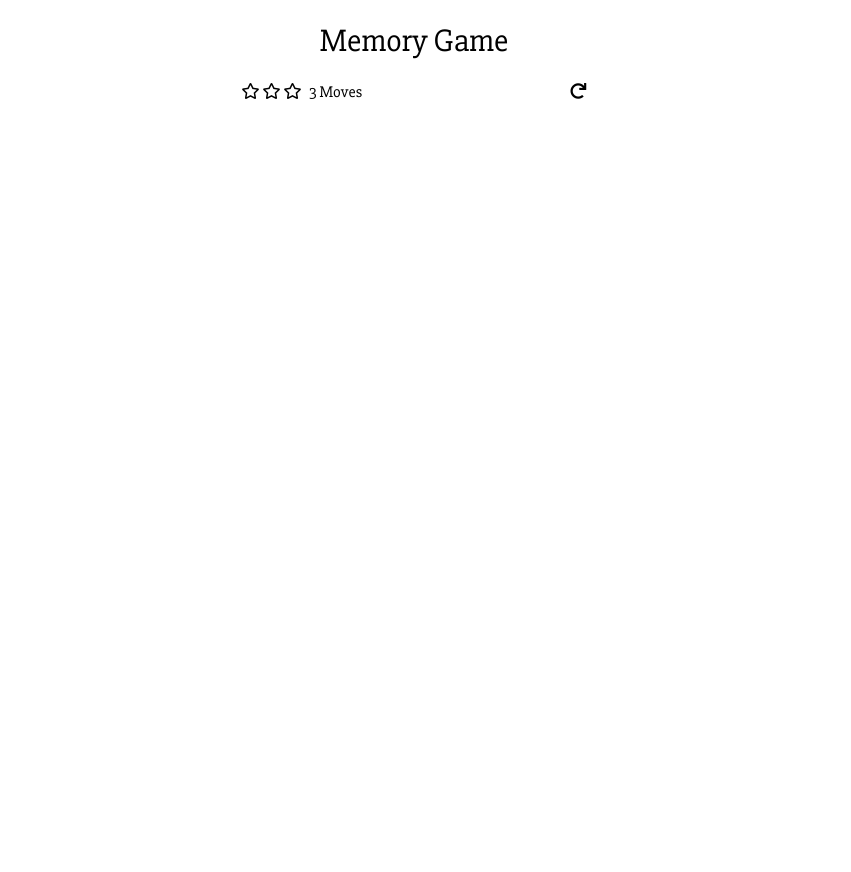
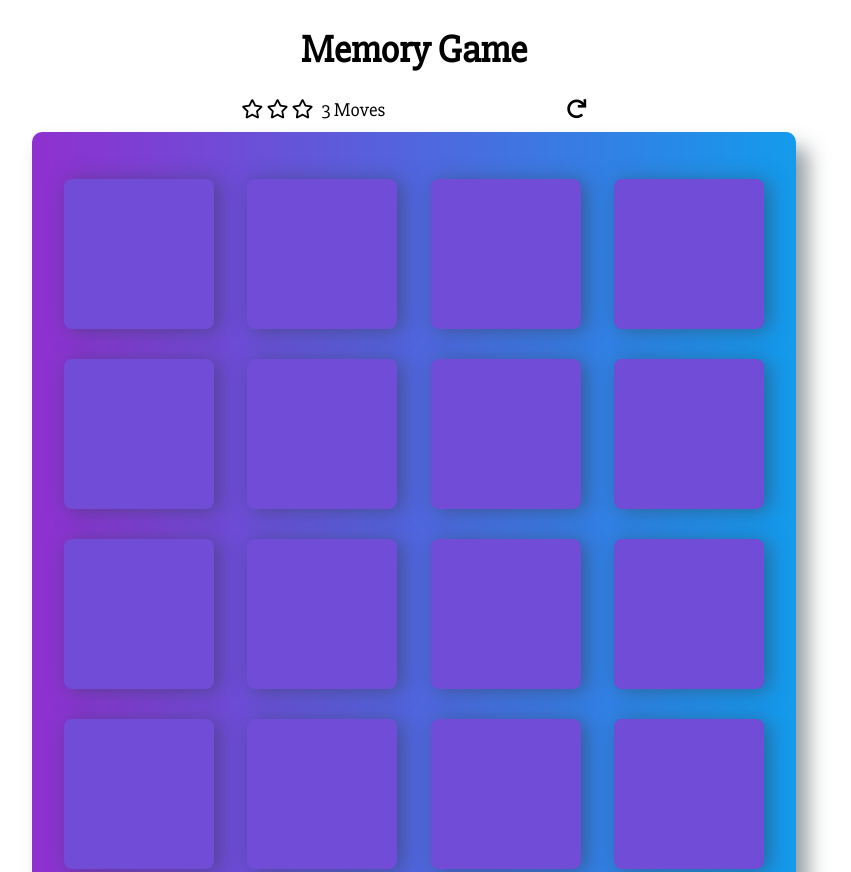
Before and after one commit to MayurChandpara/memory-game, a plain HTML site: page index.html in a window 1280 px wide. Shown: the top 872 px of the page, without its empty margins (226-1077 px from the left). Before the commit the page ends 800 px from the top, so only its background shows below. Drawn offline with Linux system fonts and the light colour scheme.

Commit message:
Design done

```diff
--- a/css/styles.css
+++ b/css/styles.css
@@ -4,6 +4,7 @@ body {
     margin: 0;
     padding: 0;
 	font-family: "Slabo 27px", serif;
+	font-size: 1.2em;
 }
 
 .container {
@@ -15,8 +16,9 @@ body {
 
 h1 {
 	text-align: center;
-    font-weight: 300;
+    font-weight: bold;
 }
+
 
 /*
  * Styles for the Game Details
@@ -49,5 +51,45 @@ h1 {
  * Styles for the deck of cards
  */
  .cards-box{
+ 	width: 700px;
+ 	min-height: 720px;
 	background : linear-gradient(to right, rgb(143, 48, 207), rgb(19, 155, 236));
+	padding: 32px;
+    border-radius: 10px;
+    box-shadow: 12px 15px 20px 0 rgba(46, 61, 73, 0.5);
+    display: flex;
+    flex-wrap: wrap;
+    justify-content: space-between;
+    align-items: center;
+    margin: 0 0 3em;
 }
+
+.cards-box .card{
+	height: 150px;
+    width: 150px;
+    background: #704CD7;
+    font-size: 0;
+    color: #ffffff;
+    border-radius: 8px;
+    cursor: pointer;
+    display: flex;
+    justify-content: center;
+    align-items: center;
+    box-shadow: 5px 2px 20px 0 rgba(46, 61, 73, 0.5);
+}
+
+.cards-box .card.open {
+    transform: rotateY(0);
+    background: #238EE9;
+    cursor: default;
+}
+
+.cards-box .card.show {
+    font-size: 33px;
+}
+
+.cards-box .card.match {
+    cursor: default;
+    background: #02ccba;
+    font-size: 33px;
+}
--- a/index.html
+++ b/index.html
@@ -17,7 +17,7 @@
 	<div class="container">
 		<!-- The top text sections -->
 		<header>
-			<h1>Memory Game</h1>
+			<h1>Memory <span>G</span>ame</h1>
 			<div class="game-details">
 				<ul class="stars">
 					<li><i class="far fa-star"></i></li>
```
Also changed, not shown: img/QuestionMarks.jpg (added).
